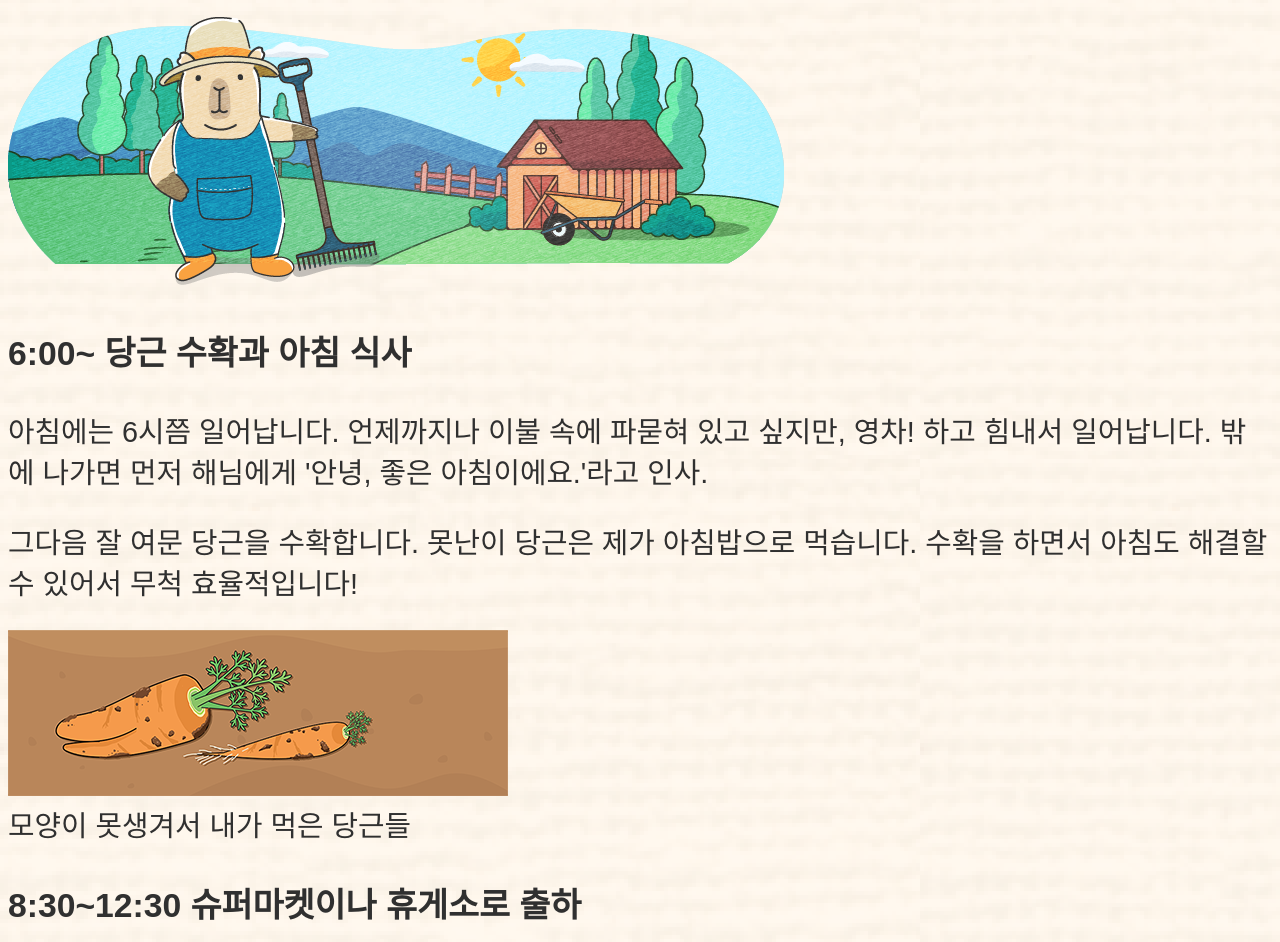
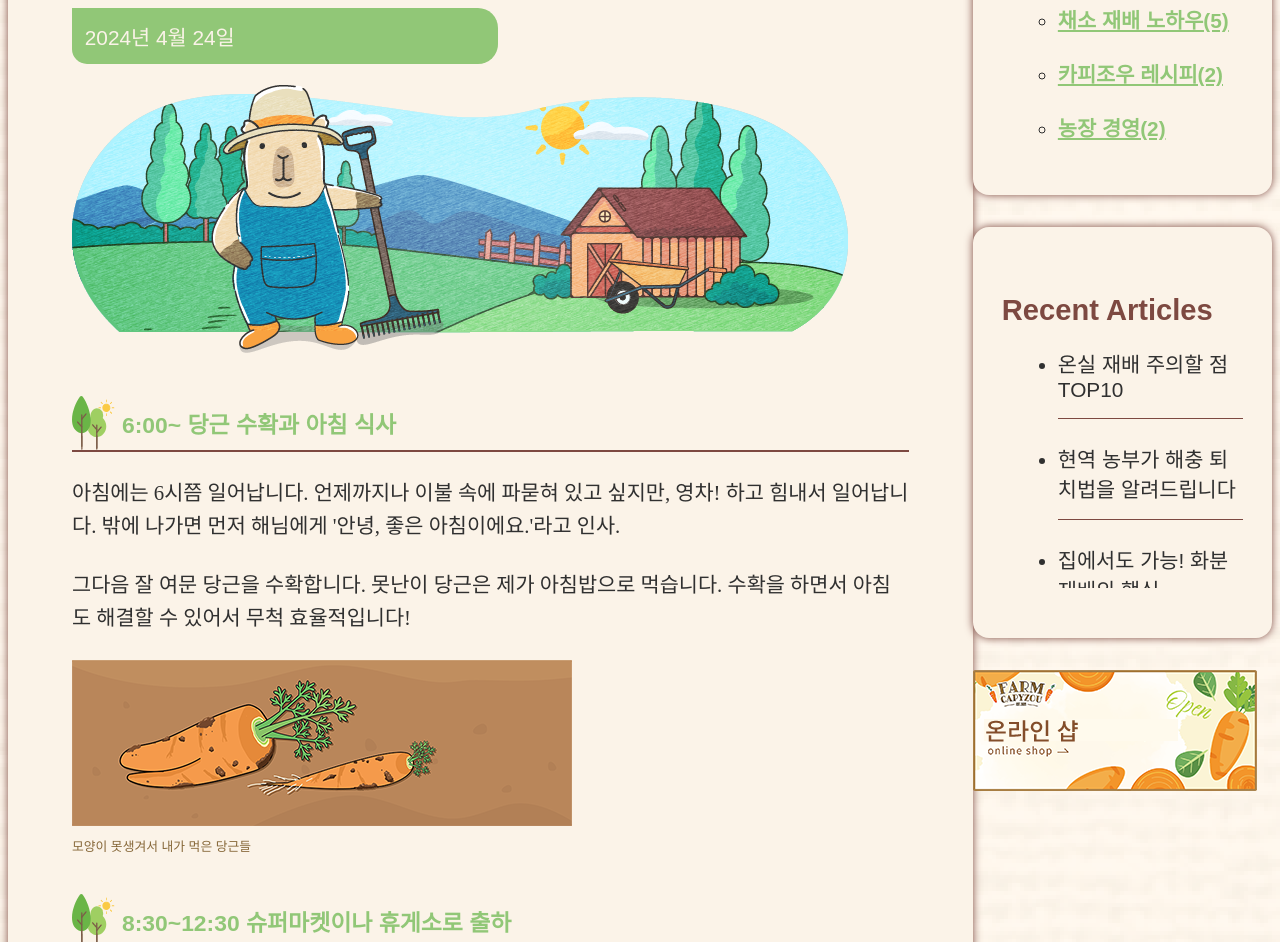
Before and after one commit to rlarbfl327/zoublog, a plain HTML site: page index.html in a window 1280 px wide. Shown: the part 461-1403 px from the top of the page. Drawn offline with Linux system fonts and the light colour scheme; a web font is replaced by a local one.

Commit message:
Update style.css

```diff
--- a/style.css
+++ b/style.css
@@ -1,10 +1,21 @@
 @charset "utf-8";
 @import url('https://fonts.googleapis.com/css?family=Hi+Melody:400');
+@font-face {
+    font-family: 'SOYOMapleBoldTTF';
+    src: url('https://cdn.jsdelivr.net/gh/projectnoonnu/noonfonts_2310@1.0/SOYOMapleBoldTTF.woff2') format('woff2');
+    font-weight: 700;
+    font-style: normal;
+}
+@font-face {
+    font-family: 'Dovemayo_gothic';
+    src: url('https://cdn.jsdelivr.net/gh/projectnoonnu/noonfonts_2302@1.1/Dovemayo_gothic.woff2') format('woff2');
+    font-weight: normal;
+    font-style: normal;
+}
 
 /*전체관리영역*/
 *{font-family: ;font-size: ;}/*루트-*/
 html{box-sizing: ;margin: ;padding: ;}/*-영역*/
-
 
 /*ROOT*/
 :root {
@@ -21,8 +32,8 @@ html{box-sizing: ;margin: ;padding: ;}/*-영역*/
 /*전체-배경*/
 body{
     background-image: url(./images/bg.png);
-    font-family: 'Hi Melody', 맑은 고딕, arial;
-    font-size: 1.8rem;
+    font-family: 'SOYOMapleBoldTTF', 맑은 고딕, arial;
+    font-size: 1.3rem;
     color: var(--font-color1);
 }
 
@@ -37,7 +48,7 @@ header{
     margin: 0 auto 20px 40px; - 상 0 우 0 하 20px 왼 40px
     */
 }
-header{
+header h1{
     text-align: center;
     padding: 1rem auto;
 }
@@ -63,12 +74,130 @@ header .gnb ul{
 header li{
     margin: 0 1.5rem;
     font-weight: bold;
-    font-size: 2.2rem;
+    font-size: 1.6rem;
     color: var(--bg-color5);
 }
 
 header li a:hover{
+    color: var(--bg-color3);
+}
 
+/*본문단*/
+section{
+    max-width: 1400px;
+    margin: 0 auto;
+}
+/*메인 - 왼쪽 영역*/
+main{
+    border-radius: 1rem;
+    box-shadow: 0px 0px 8px var(--bg-color1);
+    padding: 4rem;
+    background-color: var(--bg-color2);
+    margin-bottom: 3rem;
+}
+/*메인 - 왼쪽 영역 - 첫번째 단락*/
+.hero{
+    margin-bottom: 2.4rem;
+}
+.hero h2{
+    font-size: 2em;
+    font-weight: bold;
+    margin-bottom: 1rem;
+}
+.hero p{
+    padding: 0.8rem;
+    background-color: var(--bg-color4);
+    width: 400px;
+    border-radius: 0px 20px 20px 15px;
+}
+
+.hero time{
+    color: var(--bg-color2);
+}
+
+figure{
+    padding: 1em;
+}
+
+figcaption{
+    color: #866738;
+    margin-top: 5px;
+    font-size: 0.8rem;
+}
+
+/*메인 - 왼쪽 영역 - 두번째 단락~다섯번째 단락*/
+article{
+    margin-bottom: 2.4rem;
+}
+article h3{
+    border-bottom: 2px solid var(--bg-color1);
+    background-image:url(./images/h2_icon.png) ;
+    background-repeat: no-repeat;
+    background-position: bottom left;
+    font-weight: bold;
+    font-size: 1.1em;
+    color: var(--bg-color4);
+    margin-bottom: 1.5rem;
+    padding: 10px 10px 10px 50px ;
+}
+article p{
+    font-family: 'Dovemayo_gothic';
+    line-height: 1.6;
+    margin-bottom: 1.6rem;
+}
+
+
+/*어사이드 - 오른쪽 영역*/
+aside{}
+/*어사이드 - 오른쪽 영역 - 네비 단락*/
+aside nav{
+    border-radius: 1rem;
+    box-shadow: 0px 0px 8px var(--bg-color1);
+    padding: 1.8rem;
+    margin-bottom: 2rem;
+    background-color: var(--bg-color2);
+}
+
+aside h4{
+    margin-bottom: 1rem;
+    font-weight: bold;
+    font-size: 1.4em;
+    color: var(--bg-color1);
+}
+
+aside ul{
+    color: var(--font-color1);
+}
+
+aside li{
+    margin-bottom: 1rem;
+    margin-left: 1rem;
+}
+
+/*어사이드 - 오른쪽 영역 - 네비 단락 중 첫번쨰*/
+.lnb{}
+.lnb li{
+    list-style-type: circle;
+    font-weight: bold;
+    margin-bottom: 1.5rem;
+}
+.lnb a{
+    color: var(--bg-color4);
+}
+.lnb a:hover{
+    color: var(--bg-color3);
+}
+
+/*어사이드 - 오른쪽 영역 - 네비 단락 중 두번쨰*/
+.recent_b{}
+.recent_b ul{
+    height: 15rem;
+    overflow: hidden scroll;
+}
+.recent_b li{
+    border-bottom: 1px solid var(--bg-color1);
+    padding-bottom: 1rem;
+    margin-bottom: 1.5rem;
 }
 
 
@@ -79,3 +208,18 @@ footer{
     text-align: center;
     padding: .9rem .5rem 1.5rem;
 }
+
+
+/*반응형을 위한 미디어 스크린 구간*/
+@media (min-width: 800px) {
+    section{
+        display: flex;
+        justify-content: space-between;/*가로정렬 3가지 left, center, right + 분배정렬 space- around evenly between*/
+    }
+    main{
+        width: 70%;
+    }
+    aside{
+        width: 25%;
+    }
+}
```
